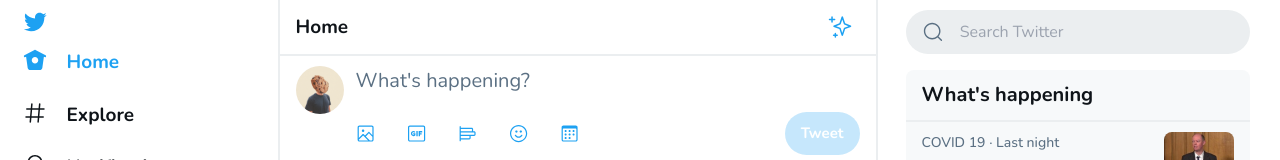
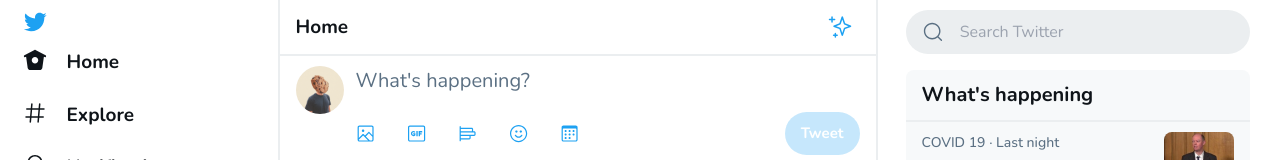
Before and after one commit to avsena/Twitter-web, a React (Vite) app: page / in a window 1280 px wide. Shown: the top 160 px of the page. Built offline with nearby package versions, Linux system fonts and the light colour scheme.

Commit message:
Alterando a cor do icon para black

```diff
--- a/src/components/Navlink/Navlink.tsx
+++ b/src/components/Navlink/Navlink.tsx
@@ -15,8 +15,8 @@
   return (
     <span>
       <a href={page} className="inline-flex gap-x-5 focus:bg-dark-7 /30 rounded-full p-2.5 pr-7">
-        <Icon icon={ active ? iconFill : icon } color={ active ? 'blue' : 'black' } />
-        <Heading color={ active ? 'blue' : 'black' }>{ children }</Heading>
+        <Icon icon={ active ? iconFill : icon } color={ active ? 'black' : 'black' } />
+        <Heading color={ active ? 'black' : 'black' }>{ children }</Heading>
       </a>
     </span>
   )
```
